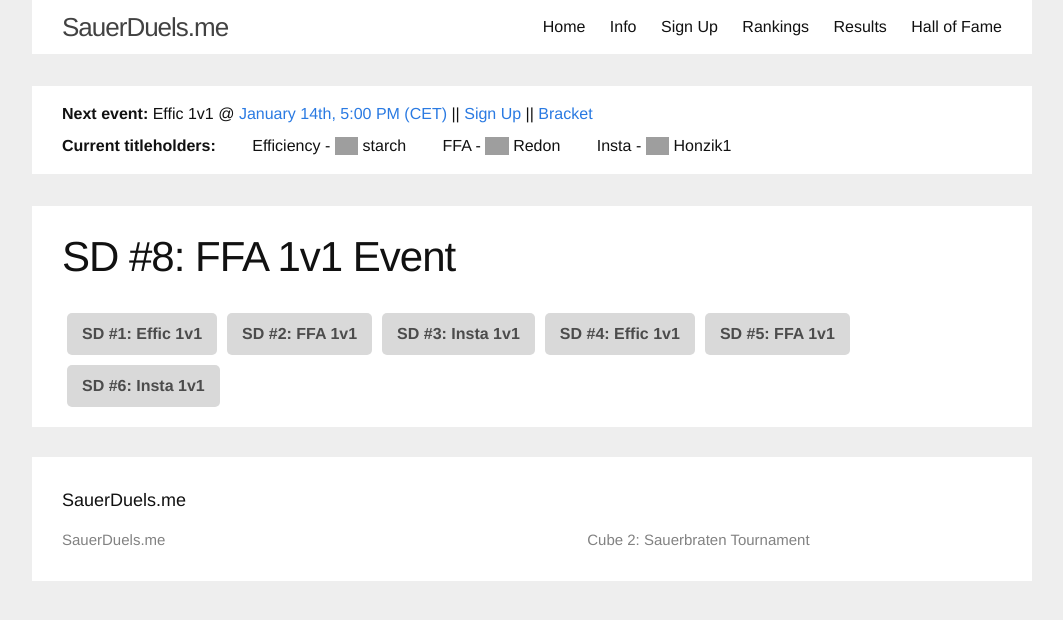
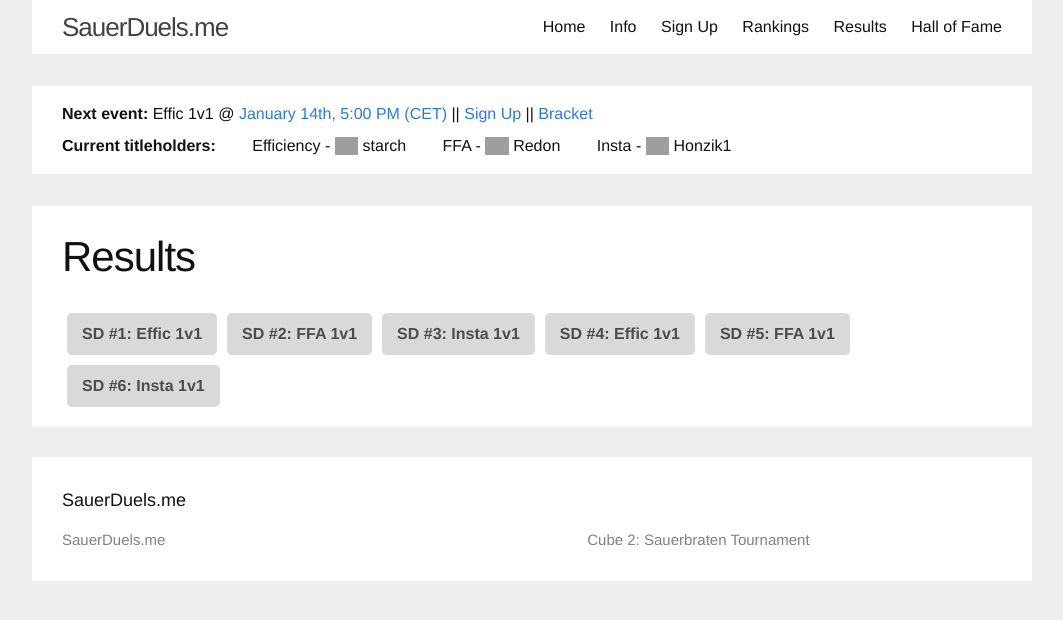
Before and after one commit to sauerduels/website, a Jekyll site: the page built from _events/sd08-ffa.md, in a window 1280 px wide. Shown: the top 620 px of the page, without its empty margins (108-1171 px from the left). Built offline with Jekyll 4.4.1, drawn with Linux system fonts in a browser that asks for light colours; grey boxes are pictures that could not be loaded.

Commit message:
Fix result (event) page title

```diff
--- a/_layouts/event.html
+++ b/_layouts/event.html
@@ -4,7 +4,7 @@
 <article class="post">
 
   <header class="post-header">
-    <h1 class="post-title">SD #{{ page.index }}: {{ page.title | escape }} Event</h1>
+    <h1 class="post-title">Results</h1>
   </header>
 
   <div class="post-content">
```
